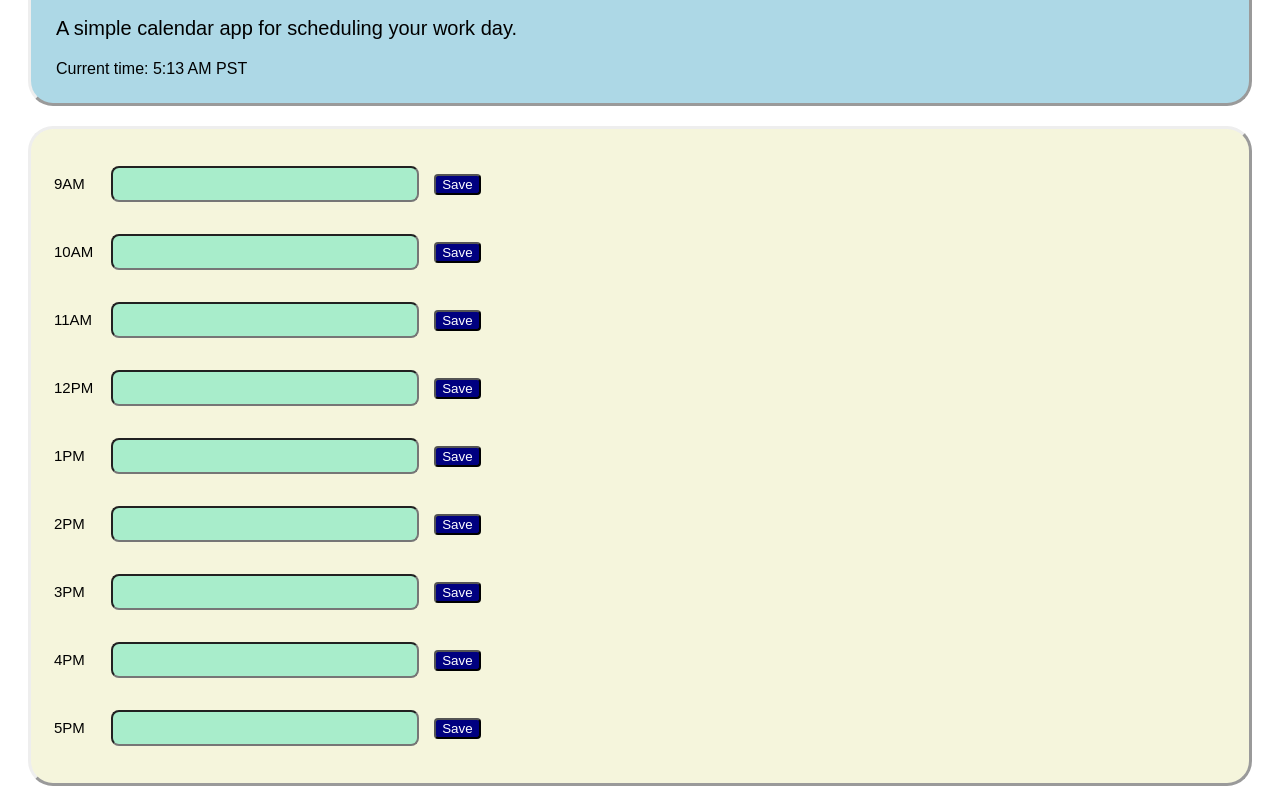
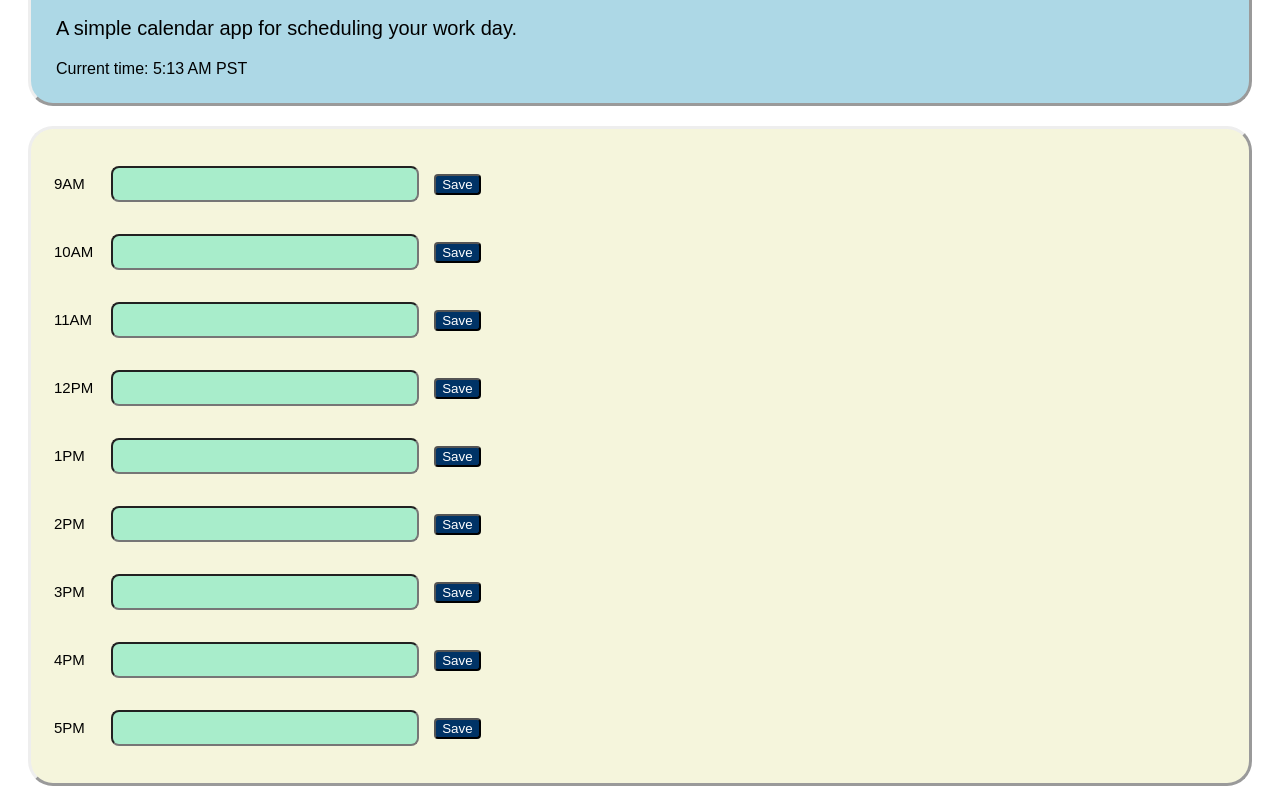
Before and after one commit to jsecomb/Homework5, a plain HTML site: page index.html in a window 1280 px wide. Shown: the part 87-893 px from the top of the page. Drawn offline with nearby package versions, Linux system fonts and the light colour scheme.

Commit message:
updating css

```diff
--- a/style.css
+++ b/style.css
@@ -29,7 +29,7 @@ td{
 button{
     font-family: Arial, Helvetica, sans-serif;
     border-radius: 4px;
-    background-color: navy;
+    background-color: #003366;
     color: white;
 }
 
```
